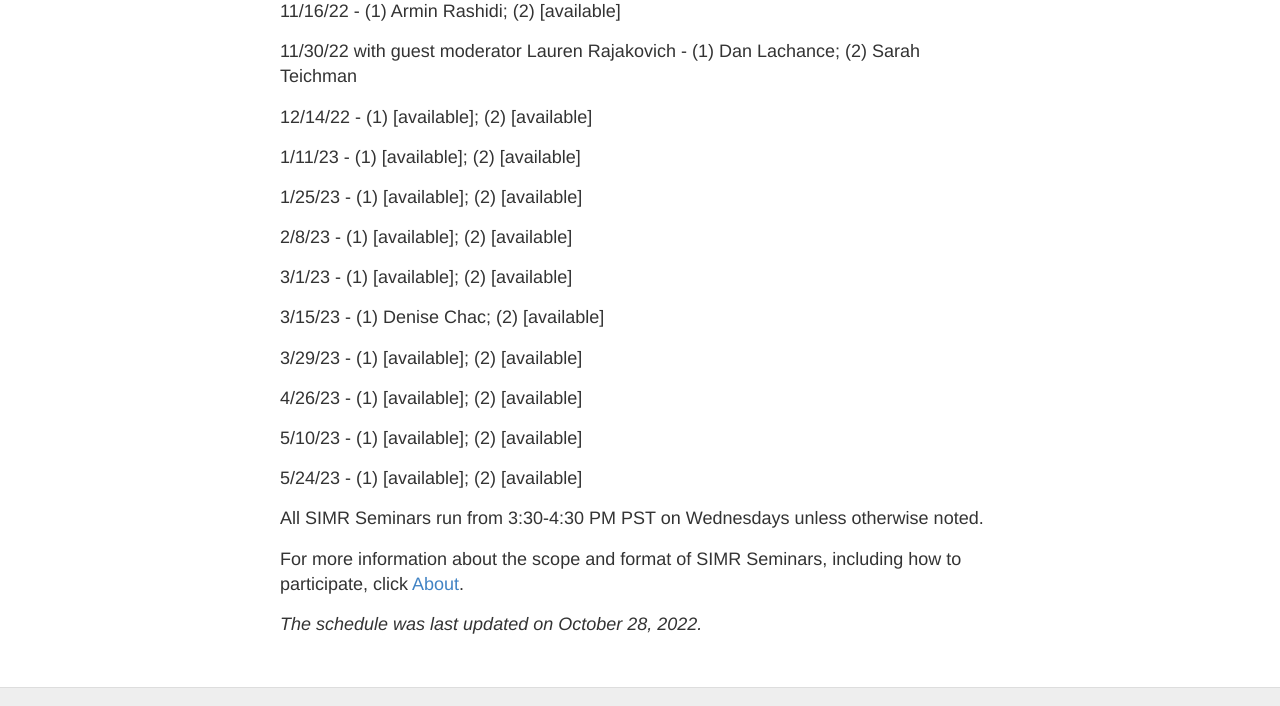
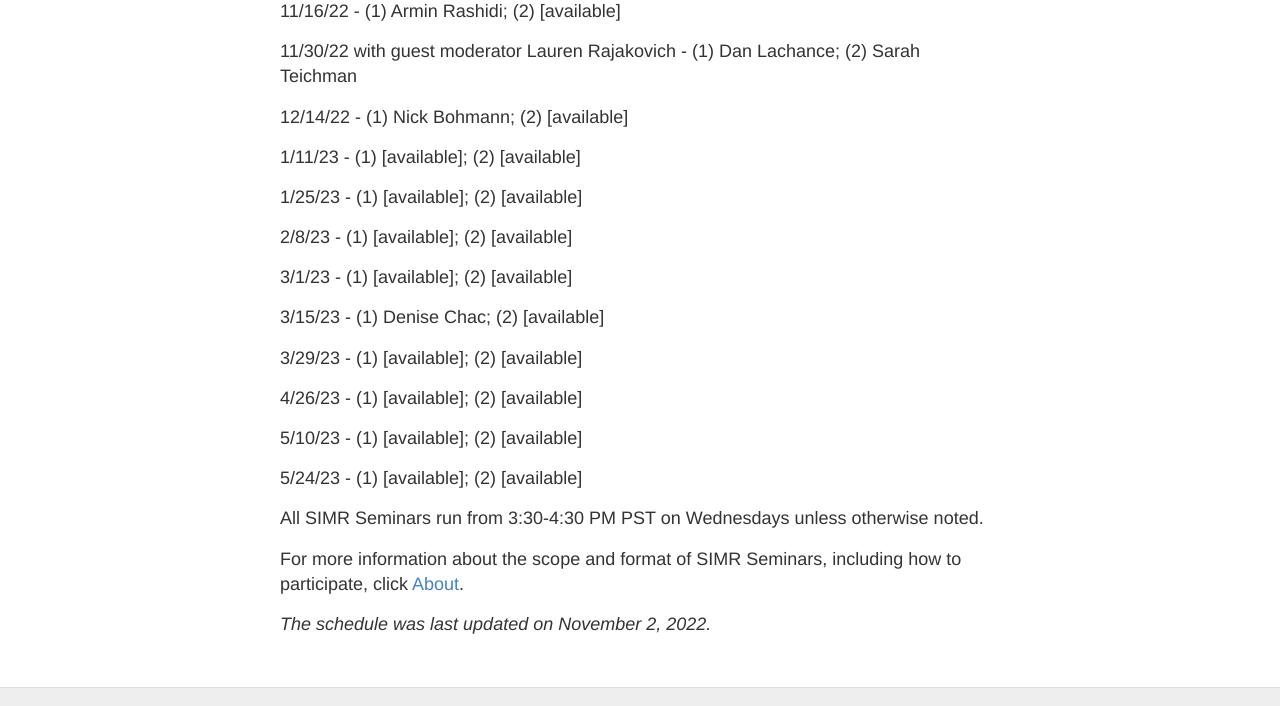
Before and after one commit to SIMR-seminars/SIMR-seminars.github.io, a Jekyll site: the page built from _posts/2021-12-7-SIMR-Seminars.md, in a window 1280 px wide. Shown: the part 399-1105 px from the top of the page. Built offline with Jekyll 4.4.1, drawn with Linux system fonts in a browser that asks for light colours.

Commit message:
updated current schedule

```diff
--- a/_posts/2021-12-7-SIMR-Seminars.md
+++ b/_posts/2021-12-7-SIMR-Seminars.md
@@ -13,7 +13,7 @@ Our upcoming seminar schedule of presenters and moderators will be posted shortl
 
 11/30/22 with guest moderator Lauren Rajakovich - (1) Dan Lachance; (2) Sarah Teichman
 
-12/14/22 - (1) [available]; (2) [available]
+12/14/22 - (1) Nick Bohmann; (2) [available]
 
 1/11/23 - (1) [available]; (2) [available]
 
@@ -37,4 +37,4 @@ All SIMR Seminars run from 3:30-4:30 PM PST on Wednesdays unless otherwise noted
 
 For more information about the scope and format of SIMR Seminars, including how to participate, click [About](https://simr-seminars.github.io/about/).
 
-*The schedule was last updated on October 28, 2022.*
+*The schedule was last updated on November 2, 2022.*
```
